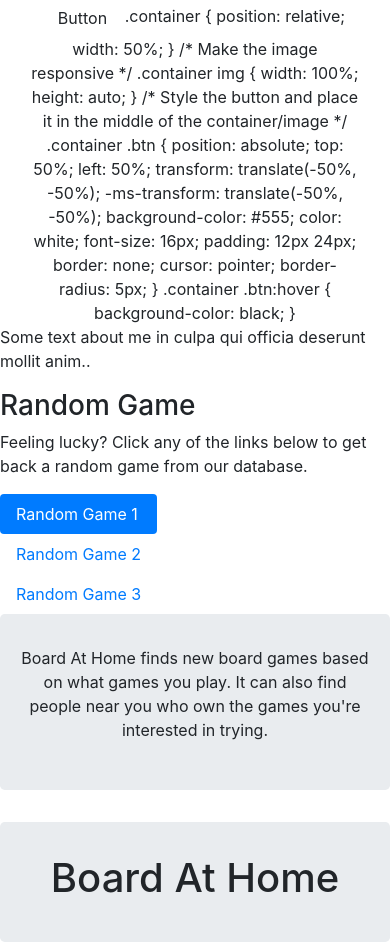
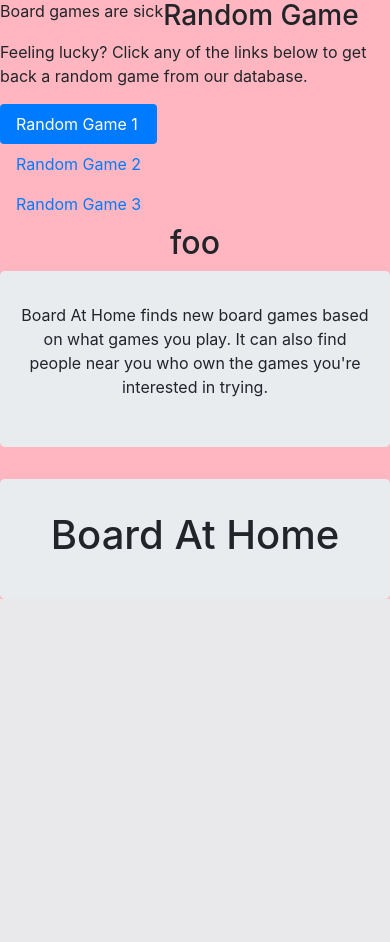
Before and after one commit to hm-haitham/Board-at-home, a Django app: page /accounts/ in a window 390 px wide. Shown: the part 551-1493 px from the top of the page. After the commit the page ends 1150 px from the top, so only its background shows below. Run offline with Django 3.2, Linux system fonts and the light colour scheme; some libraries are stand-ins or nearby versions.

Commit message:
Added Static files to accounts

```diff
--- a/BoardAtHome/settings.py
+++ b/BoardAtHome/settings.py
@@ -119,3 +119,6 @@
 # https://docs.djangoproject.com/en/1.11/howto/static-files/
 
 STATIC_URL = '/static/'
+STATICFILES_DIR =[
+    'static'
+]
--- a/accounts/static/accounts/style.css
+++ b/accounts/static/accounts/style.css
@@ -1,3 +1,3 @@
 body {
-  background-color: blue;
+  background-color: #ffb6c1;
 }
--- a/accounts/templates/accounts/login.html
+++ b/accounts/templates/accounts/login.html
@@ -6,6 +6,7 @@
   <meta charset="utf-8">
   <meta name="viewport" content="width=device-width, initial-scale=1">
   <link rel="stylesheet" href="https://maxcdn.bootstrapcdn.com/bootstrap/4.3.1/css/bootstrap.min.css">
+  <link rel="stylesheet" href="{% static 'accounts/style.css'%}" type = "text/css">
   <script src="https://ajax.googleapis.com/ajax/libs/jquery/3.3.1/jquery.min.js"></script>
   <script src="https://cdnjs.cloudflare.com/ajax/libs/popper.js/1.14.7/umd/popper.min.js"></script>
   <script src="https://maxcdn.bootstrapcdn.com/bootstrap/4.3.1/js/bootstrap.min.js"></script>
@@ -42,7 +43,7 @@
         <a class="nav-link" href="https://readms.net/r/attack_on_titan/115/5732/25">Find</a>
       </li>
       <li class="nav-item">
-        <a class="nav-link" href="http://google.com">Login</a>
+        <a class="nav-link" href="http://google.com" target = "_blank">Login</a>
       </li>
       </form>
     </ul>
@@ -54,46 +55,15 @@
 <!--  -->
 <div class="container" style="margin-top:8px">
   <div class="row">
-    <div class="col-sm-12 text-center">
+    <div class="col-sm-4 text-center">
       <h2>About Me</h2>
       <h5>Photo of me:</h5>
       <div class="container">
     <img src="https://cdn.thewirecutter.com/wp-content/uploads/2018/03/boardgamesforadults-2x1-7452.jpg" alt="Italian Trulli" class= "img-fluid">
-    <button class="btn danger">Button</button>
-    .container {
-  position: relative;
-  width: 50%;
-}
-
-/* Make the image responsive */
-.container img {
-  width: 100%;
-  height: auto;
-}
-
-/* Style the button and place it in the middle of the container/image */
-.container .btn {
-  position: absolute;
-  top: 50%;
-  left: 50%;
-  transform: translate(-50%, -50%);
-  -ms-transform: translate(-50%, -50%);
-  background-color: #555;
-  color: white;
-  font-size: 16px;
-  padding: 12px 24px;
-  border: none;
-  cursor: pointer;
-  border-radius: 5px;
-}
-
-.container .btn:hover {
-  background-color: black;
-}
   </div>
 <!--        <img src="https://cdn.thewirecutter.com/wp-content/uploads/2018/03/boardgamesforadults-2x1-7452.jpg" alt="Italian Trulli" class= "img-fluid">
 -->  </div>
-      <p>Some text about me in culpa qui officia deserunt mollit anim..</p>
+      <p>Board games are sick</p>
       <h3>Random Game</h3>
       <p>Feeling lucky? Click any of the links below to get back a random game from our database.</p>
       <ul class="nav nav-pills flex-column">
@@ -101,7 +71,7 @@
           <a class="nav-link active" href="#">Random Game 1</a>
         </li>
         <li class="nav-item">
-          <a class="nav-link" href="#">Random Game 2</a>
+          <a class="nav-link " href="#">Random Game 2</a>
         </li>
         <li class="nav-item">
           <a class="nav-link" href="#">Random Game 3</a>
@@ -109,9 +79,9 @@
       </ul>
       <hr class="d-sm-none">
     </div>
-<!--    <div class ="col-sm-8">
+   <div class ="col-sm-8 text-center">
       <h2>foo</h2>
--->
+
   </div>
 </div>
 
--- a/accounts/urls.py
+++ b/accounts/urls.py
@@ -1,5 +1,6 @@
 from django.conf.urls import url
 from . import views
+
 
 urlpatterns = [
     url(r'^$',views.home)
```
